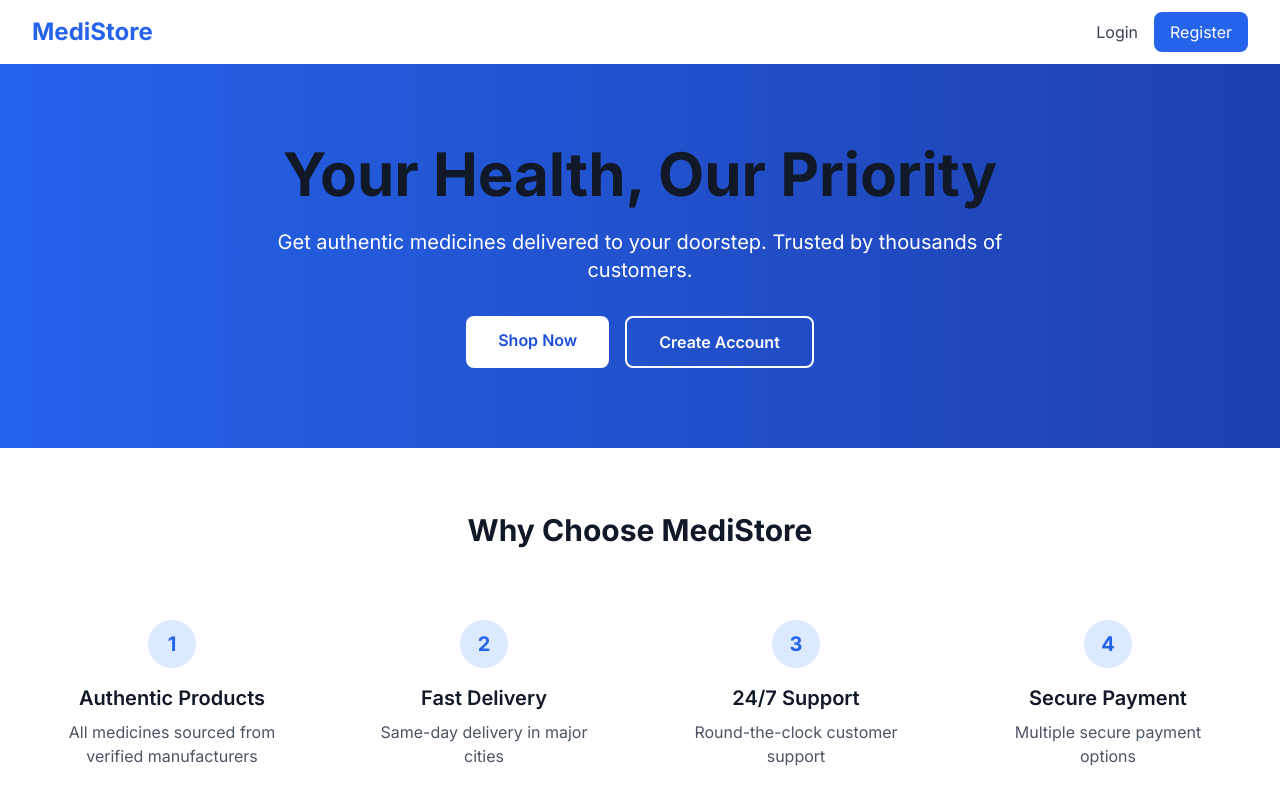
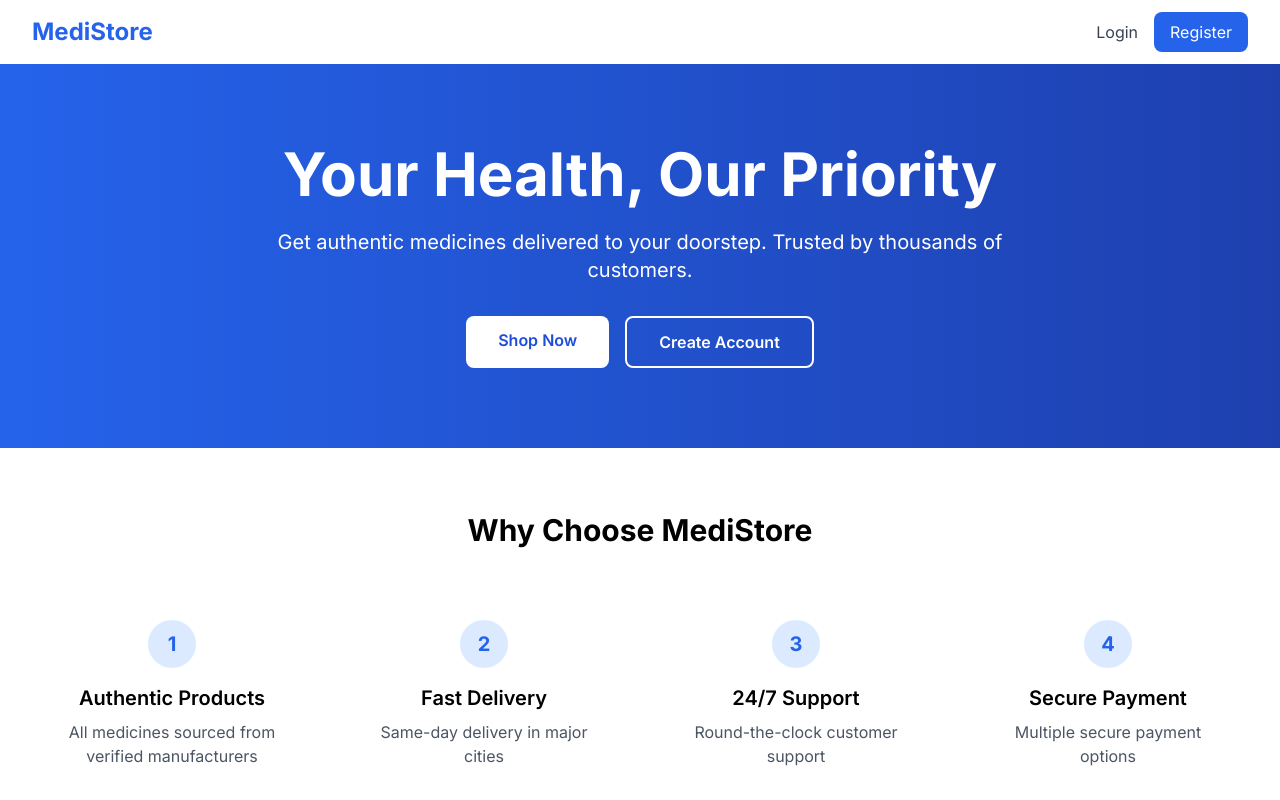
Before and after one commit to mdshahariarhafizofficial/MediStore-Frontend, a Next.js app: page / in a window 1280 px wide. Shown: the top 800 px of the page. Built offline with nearby package versions, Linux system fonts and the light colour scheme.

Commit message:
update config files'

```diff
--- a/src/styles/globals.css
+++ b/src/styles/globals.css
@@ -3,59 +3,39 @@
 @tailwind utilities;
 
 :root {
-  --background: 0 0% 100%;
-  --foreground: 222.2 84% 4.9%;
+  --foreground-rgb: 0, 0, 0;
+  --background-start-rgb: 214, 219, 220;
+  --background-end-rgb: 255, 255, 255;
 }
 
-@layer base {
-  body {
-    @apply bg-gray-50 text-gray-900 antialiased;
+@media (prefers-color-scheme: dark) {
+  :root {
+    --foreground-rgb: 255, 255, 255;
+    --background-start-rgb: 0, 0, 0;
+    --background-end-rgb: 0, 0, 0;
   }
+}
 
-  h1, h2, h3, h4, h5, h6 {
-    @apply font-bold text-gray-900;
-  }
+body {
+  color: rgb(var(--foreground-rgb));
+  background: linear-gradient(
+      to bottom,
+      transparent,
+      rgb(var(--background-end-rgb))
+    )
+    rgb(var(--background-start-rgb));
 }
 
 @layer components {
   .btn-primary {
-    @apply bg-primary-600 hover:bg-primary-700 text-white font-medium py-2 px-4 rounded-lg transition-colors duration-200 focus:outline-none focus:ring-2 focus:ring-primary-500 focus:ring-offset-2 disabled:opacity-50 disabled:cursor-not-allowed;
+    @apply bg-primary-600 hover:bg-primary-700 text-white font-medium py-2 px-4 rounded-lg transition-colors duration-200;
   }
 
   .btn-secondary {
-    @apply bg-white hover:bg-gray-50 text-gray-700 border border-gray-300 font-medium py-2 px-4 rounded-lg transition-colors duration-200 focus:outline-none focus:ring-2 focus:ring-gray-500 focus:ring-offset-2 disabled:opacity-50 disabled:cursor-not-allowed;
-  }
-
-  .btn-danger {
-    @apply bg-red-600 hover:bg-red-700 text-white font-medium py-2 px-4 rounded-lg transition-colors duration-200 focus:outline-none focus:ring-2 focus:ring-red-500 focus:ring-offset-2 disabled:opacity-50 disabled:cursor-not-allowed;
-  }
-
-  .card {
-    @apply bg-white rounded-xl shadow-sm border border-gray-200 p-6;
+    @apply bg-white hover:bg-gray-50 text-gray-700 border border-gray-300 font-medium py-2 px-4 rounded-lg transition-colors duration-200;
   }
 
   .input-field {
-    @apply w-full px-4 py-2 border border-gray-300 rounded-lg focus:outline-none focus:ring-2 focus:ring-primary-500 focus:border-transparent disabled:opacity-50 disabled:cursor-not-allowed;
-  }
-
-  .label {
-    @apply block text-sm font-medium text-gray-700 mb-1;
+    @apply w-full px-4 py-2 border border-gray-300 rounded-lg focus:outline-none focus:ring-2 focus:ring-primary-500 focus:border-transparent;
   }
 }
-
-/* Custom scrollbar */
-::-webkit-scrollbar {
-  width: 8px;
-}
-
-::-webkit-scrollbar-track {
-  @apply bg-gray-100;
-}
-
-::-webkit-scrollbar-thumb {
-  @apply bg-gray-300 rounded-full;
-}
-
-::-webkit-scrollbar-thumb:hover {
-  @apply bg-gray-400;
-}
--- /dev/null
+++ b/tailwind.config.js
@@ -0,0 +1,30 @@
+/** @type {import('tailwindcss').Config} */
+module.exports = {
+  content: [
+    './src/pages/**/*.{js,ts,jsx,tsx,mdx}',
+    './src/components/**/*.{js,ts,jsx,tsx,mdx}',
+    './src/app/**/*.{js,ts,jsx,tsx,mdx}',
+  ],
+  theme: {
+    extend: {
+      colors: {
+        primary: {
+          50: '#f0f9ff',
+          100: '#e0f2fe',
+          200: '#bae6fd',
+          300: '#7dd3fc',
+          400: '#38bdf8',
+          500: '#0ea5e9',
+          600: '#0284c7',
+          700: '#0369a1',
+          800: '#075985',
+          900: '#0c4a6e',
+        },
+      },
+      fontFamily: {
+        sans: ['Inter', 'system-ui', 'sans-serif'],
+      },
+    },
+  },
+  plugins: [],
+}
--- a/tailwind.config.ts
+++ /dev/null
@@ -1,80 +0,0 @@
-import type { Config } from 'tailwindcss'
-
-const config: Config = {
-  content: [
-    './src/pages/**/*.{js,ts,jsx,tsx,mdx}',
-    './src/components/**/*.{js,ts,jsx,tsx,mdx}',
-    './src/app/**/*.{js,ts,jsx,tsx,mdx}',
-  ],
-  darkMode: ['class', 'class'],
-  theme: {
-    extend: {
-      colors: {
-        primary: {
-          50: '#f0f9ff',
-          100: '#e0f2fe',
-          200: '#bae6fd',
-          300: '#7dd3fc',
-          400: '#38bdf8',
-          500: '#0ea5e9',
-          600: '#0284c7',
-          700: '#0369a1',
-          800: '#075985',
-          900: '#0c4a6e',
-        },
-        secondary: {
-          50: '#fdf2f8',
-          100: '#fce7f3',
-          200: '#fbcfe8',
-          300: '#f9a8d4',
-          400: '#f472b6',
-          500: '#ec4899',
-          600: '#db2777',
-          700: '#be185d',
-          800: '#9d174d',
-          900: '#831843',
-        },
-        gray: {
-          50: '#f9fafb',
-          100: '#f3f4f6',
-          200: '#e5e7eb',
-          300: '#d1d5db',
-          400: '#9ca3af',
-          500: '#6b7280',
-          600: '#4b5563',
-          700: '#374151',
-          800: '#1f2937',
-          900: '#111827',
-        },
-        success: {
-          500: '#10b981',
-        },
-        warning: {
-          500: '#f59e0b',
-        },
-        error: {
-          500: '#ef4444',
-        }
-      },
-      fontFamily: {
-        sans: ['var(--font-inter)', 'system-ui', 'sans-serif'],
-      },
-      animation: {
-        'fade-in': 'fadeIn 0.5s ease-in-out',
-        'slide-up': 'slideUp 0.3s ease-out',
-      },
-      keyframes: {
-        fadeIn: {
-          '0%': { opacity: '0' },
-          '100%': { opacity: '1' },
-        },
-        slideUp: {
-          '0%': { transform: 'translateY(10px)', opacity: '0' },
-          '100%': { transform: 'translateY(0)', opacity: '1' },
-        },
-      },
-    },
-  },
-  plugins: [],
-}
-export default config
--- a/tsconfig.json
+++ b/tsconfig.json
@@ -1,5 +1,6 @@
 {
   "compilerOptions": {
+    "target": "es5",
     "lib": ["dom", "dom.iterable", "esnext"],
     "allowJs": true,
     "skipLibCheck": true,
@@ -21,6 +22,6 @@
       "@/*": ["./src/*"]
     }
   },
-  "include": ["next-env.d.ts", "**/*.ts", "**/*.tsx", ".next/types/**/*.ts", "next.config.js"],
+  "include": ["next-env.d.ts", "**/*.ts", "**/*.tsx", ".next/types/**/*.ts"],
   "exclude": ["node_modules"]
 }
```
Also changed, not shown: package.json (+8 -8 lines), 1 other file (tests, documents, lock files or other folders).
